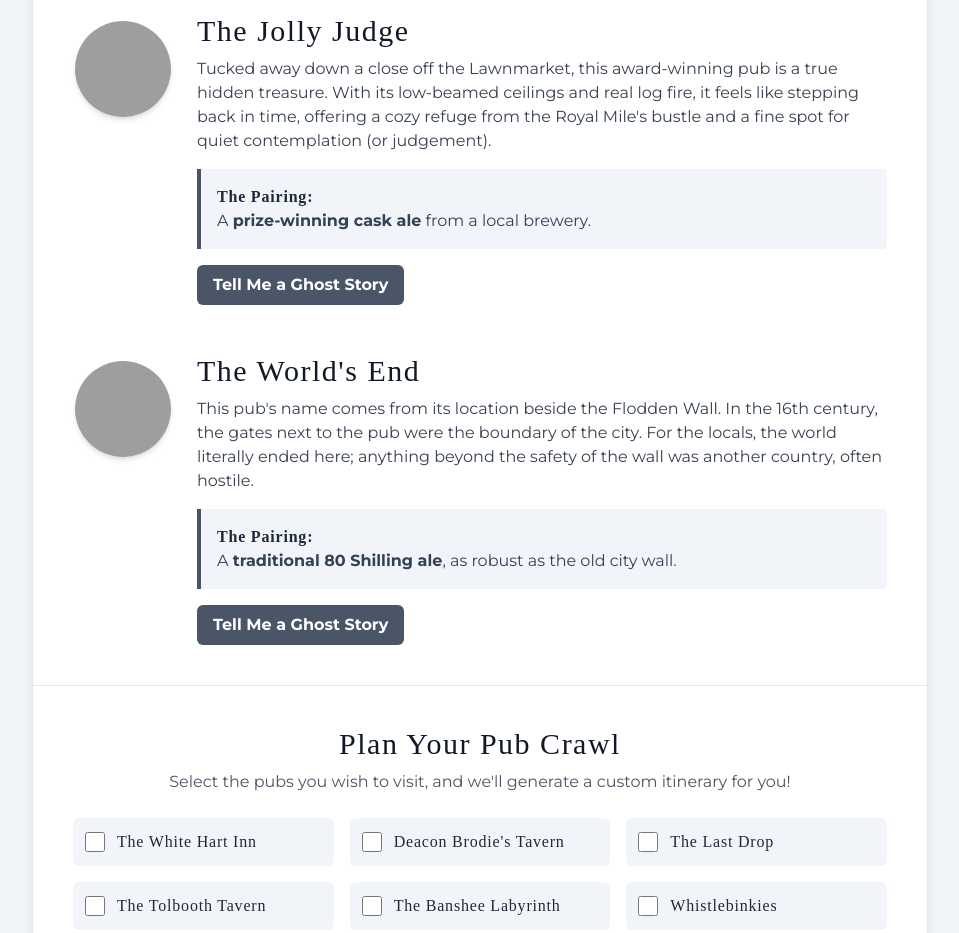
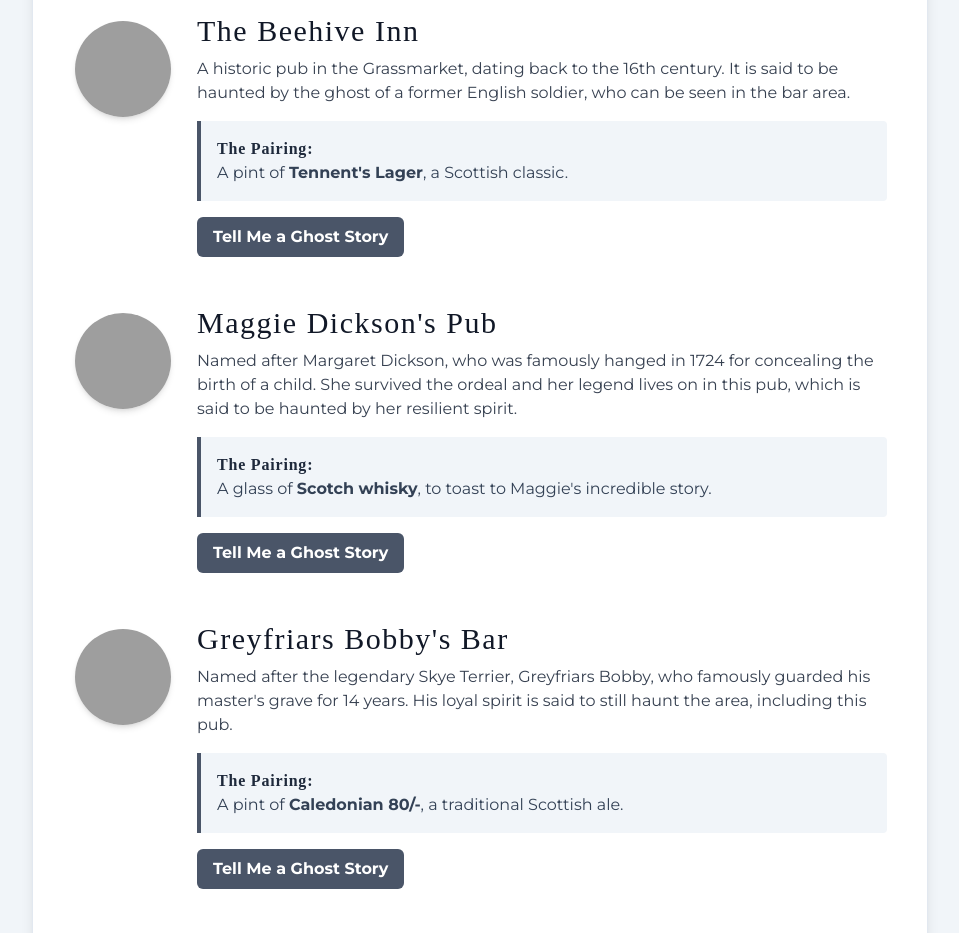
Before and after one commit to Holyrood99/Haunted-Pubs, a plain HTML site: page index.html in a window 1280 px wide. Shown: the part 2480-3413 px from the top of the page, without its empty margins (160-1119 px from the left). Drawn offline with nearby package versions, Linux system fonts and the light colour scheme; grey boxes are pictures that could not be loaded; a web font is replaced by a local one.

Commit message:
Add files via upload

```diff
--- a/index.html
+++ b/index.html
@@ -201,6 +201,51 @@
                </div>
            </div>
 
+            <!-- The Beehive Inn -->
+            <div class="pub-card" data-pub-name="The Beehive Inn" data-lore="it's a bustling pub in the Grassmarket with a secret garden and a resident ghost said to be the spirit of a former English soldier.">
+                <div class="grid md:grid-cols-[100px,1fr] gap-6 items-start">
+                   <div class="flex justify-center pt-2">
+                        <img src="https://i.imgur.com/pRikadH.jpeg" alt="An old-fashioned beehive" class="w-24 h-24 rounded-full object-cover shadow-md" onerror="this.onerror=null;this.src='https://placehold.co/96x96/e2e8f0/4a5568/png?text=Pub';">
+                   </div>
+                   <div>
+                       <h3 class="heading-font text-3xl text-gray-900">The Beehive Inn</h3>
+                       <p class="mt-2 text-gray-700 body-font">A historic pub in the Grassmarket, dating back to the 16th century. It is said to be haunted by the ghost of a former English soldier, who can be seen in the bar area.</p>
+                       <div class="pairing-box"><h4 class="font-bold heading-font text-slate-800">The Pairing:</h4><p class="text-slate-700 body-font">A pint of <strong class="font-bold">Tennent's Lager</strong>, a Scottish classic.</p></div>
+                       <button class="gemini-button py-2 px-4 mt-4 w-full md:w-auto ghost-story-btn">Tell Me a Ghost Story</button>
+                   </div>
+               </div>
+           </div>
+
+            <!-- Maggie Dickson's Pub -->
+            <div class="pub-card" data-pub-name="Maggie Dickson's Pub" data-lore="named after 'Half-Hangit' Maggie Dickson, a woman who survived her own execution in the 18th century. Her ghost is said to still haunt the pub.">
+                <div class="grid md:grid-cols-[100px,1fr] gap-6 items-start">
+                   <div class="flex justify-center pt-2">
+                        <img src="https://i.imgur.com/SdTgBwc.jpeg" alt="A portrait of a woman from the 18th century" class="w-24 h-24 rounded-full object-cover shadow-md" onerror="this.onerror=null;this.src='https://placehold.co/96x96/e2e8f0/4a5568/png?text=Pub';">
+                   </div>
+                   <div>
+                       <h3 class="heading-font text-3xl text-gray-900">Maggie Dickson's Pub</h3>
+                       <p class="mt-2 text-gray-700 body-font">Named after Margaret Dickson, who was famously hanged in 1724 for concealing the birth of a child. She survived the ordeal and her legend lives on in this pub, which is said to be haunted by her resilient spirit.</p>
+                       <div class="pairing-box"><h4 class="font-bold heading-font text-slate-800">The Pairing:</h4><p class="text-slate-700 body-font">A glass of <strong class="font-bold">Scotch whisky</strong>, to toast to Maggie's incredible story.</p></div>
+                       <button class="gemini-button py-2 px-4 mt-4 w-full md:w-auto ghost-story-btn">Tell Me a Ghost Story</button>
+                   </div>
+               </div>
+           </div>
+
+            <!-- Greyfriars Bobby's Bar -->
+            <div class="pub-card" data-pub-name="Greyfriars Bobby's Bar" data-lore="located near the famous Greyfriars Kirkyard, this pub is haunted by the ghost of a Skye Terrier named Bobby, who is said to have guarded his owner's grave for 14 years.">
+                <div class="grid md:grid-cols-[100px,1fr] gap-6 items-start">
+                   <div class="flex justify-center pt-2">
+                        <img src="https://i.imgur.com/POMghAj.jpeg" alt="A small Skye Terrier dog" class="w-24 h-24 rounded-full object-cover shadow-md" onerror="this.onerror=null;this.src='https://placehold.co/96x96/e2e8f0/4a5568/png?text=Pub';">
+                   </div>
+                   <div>
+                       <h3 class="heading-font text-3xl text-gray-900">Greyfriars Bobby's Bar</h3>
+                       <p class="mt-2 text-gray-700 body-font">Named after the legendary Skye Terrier, Greyfriars Bobby, who famously guarded his master's grave for 14 years. His loyal spirit is said to still haunt the area, including this pub.</p>
+                       <div class="pairing-box"><h4 class="font-bold heading-font text-slate-800">The Pairing:</h4><p class="text-slate-700 body-font">A pint of <strong class="font-bold">Caledonian 80/-</strong>, a traditional Scottish ale.</p></div>
+                       <button class="gemini-button py-2 px-4 mt-4 w-full md:w-auto ghost-story-btn">Tell Me a Ghost Story</button>
+                   </div>
+               </div>
+           </div>
+
             <!-- The Jolly Judge -->
             <div class="pub-card" data-pub-name="The Jolly Judge" data-lore="it's a hidden gem in a 17th-century courtyard. Its name evokes the countless unofficial 'judgements' passed by patrons over the centuries.">
                  <div class="grid md:grid-cols-[100px,1fr] gap-6 items-start">
@@ -276,6 +321,9 @@
             "The Banshee Labyrinth": "Banshee Labyrinth, Niddry Street, Edinburgh",
             "Whistlebinkies": "Whistlebinkies Live Music Bar, South Bridge, Edinburgh",
             "The Mitre Bar": "The Mitre Bar, High Street, Edinburgh",
+            "The Beehive Inn": "The Beehive Inn, Grassmarket, Edinburgh",
+            "Maggie Dickson's Pub": "Maggie Dickson's Pub, Grassmarket, Edinburgh",
+            "Greyfriars Bobby's Bar": "Greyfriars Bobby's Bar, Candlemaker Row, Edinburgh",
             "The Jolly Judge": "The Jolly Judge, James Court, Edinburgh",
             "The World's End": "The World's End, High Street, Edinburgh"
         };
```
